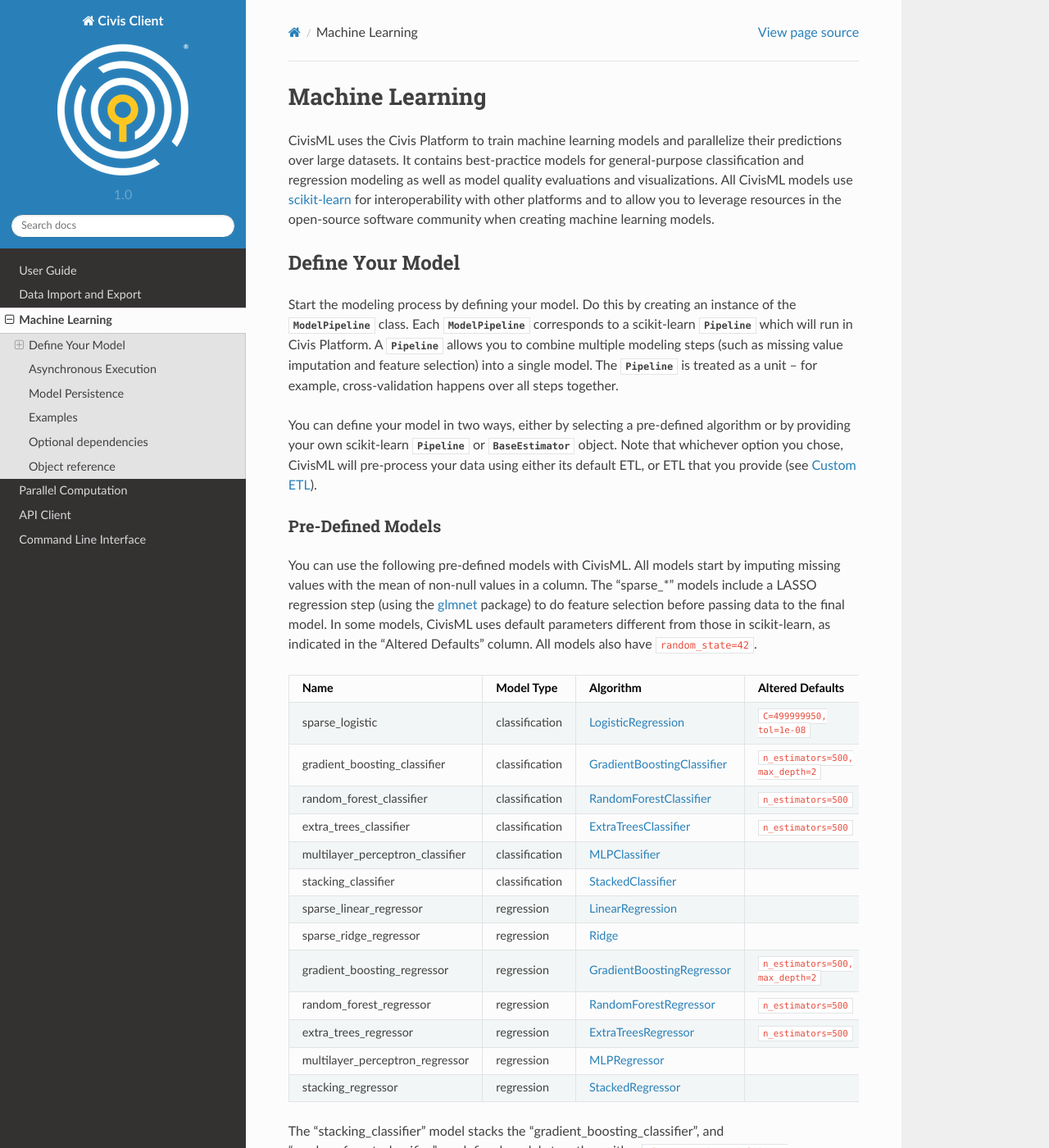
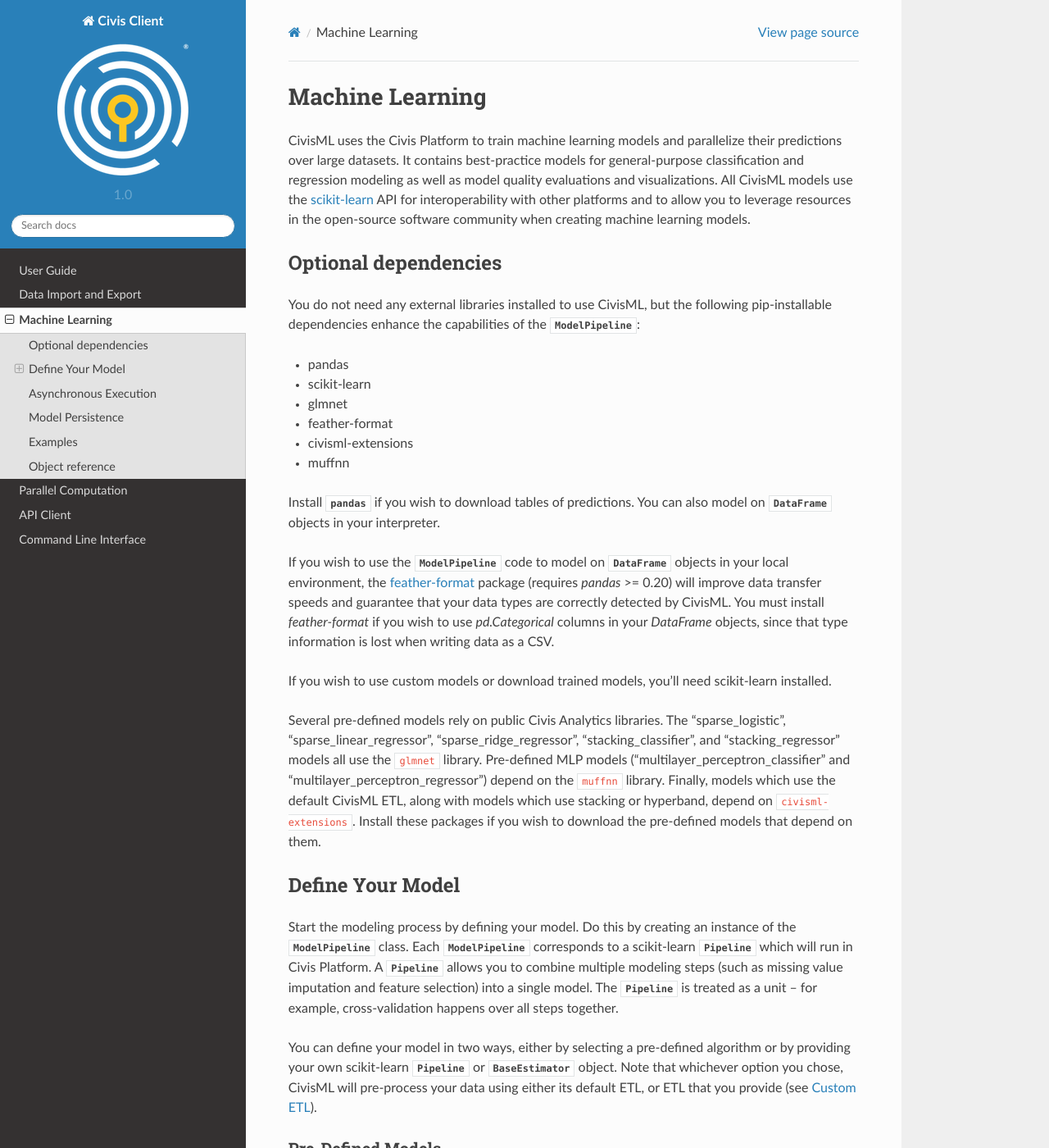
Before and after one commit to civisanalytics/civis-python, a Sphinx documentation site: the page built from docs/source/ml.rst, in a window 1280 px wide and 1400 px high. Shown: the whole window at 82% size. Built offline with Sphinx 7.4.7 and the Read the Docs theme 2.0.0, drawn with Linux system fonts in a browser that asks for light colours; some of the changed text lies outside the part shown.

Commit message:
DOC clarify when non-sklearn estimators used in CivisML

```diff
--- a/docs/source/ml.rst
+++ b/docs/source/ml.rst
@@ -6,10 +6,50 @@
 and parallelize their predictions over large datasets.
 It contains best-practice models for general-purpose classification
 and regression modeling as well as model quality evaluations and
-visualizations. All CivisML models use `scikit-learn <http://scikit-learn.org/>`_
-for interoperability with other platforms and to allow you to leverage
+visualizations. All CivisML models use the `scikit-learn <http://scikit-learn.org/>`_
+API for interoperability with other platforms and to allow you to leverage
 resources in the open-source software community when creating machine learning models.
 
+
+Optional dependencies
+=====================
+
+You do not need any external libraries installed to use CivisML, but
+the following pip-installable dependencies enhance the capabilities of the
+:class:`~civis.ml.ModelPipeline`:
+
+- pandas
+- scikit-learn
+- glmnet
+- feather-format
+- civisml-extensions
+- muffnn
+
+
+Install :mod:`pandas` if you wish to download tables of predictions.
+You can also model on :class:`~pandas.DataFrame` objects in your interpreter.
+
+If you wish to use the :class:`~civis.ml.ModelPipeline` code to model on
+:class:`~pandas.DataFrame` objects in your local environment, the
+`feather-format <https://github.com/wesm/feather>`_ package (requires `pandas` >= 0.20)
+will improve data transfer speeds and guarantee that your data types are correctly
+detected by CivisML. You must install `feather-format` if you wish to use
+`pd.Categorical` columns in your `DataFrame` objects, since that type information
+is lost when writing data as a CSV.
+
+If you wish to use custom models or download trained models,
+you'll need scikit-learn installed.
+
+Several pre-defined models rely on public Civis Analytics
+libraries. The "sparse_logistic", "sparse_linear_regressor",
+"sparse_ridge_regressor", "stacking_classifier", and "stacking_regressor" models
+all use the ``glmnet`` library. Pre-defined MLP models
+("multilayer_perceptron_classifier" and
+"multilayer_perceptron_regressor") depend on the ``muffnn``
+library. Finally, models which use the default CivisML ETL,
+along with models which use stacking or hyperband, depend on
+``civisml-extensions``. Install these packages if you wish to download
+the pre-defined models that depend on them.
 
 Define Your Model
 =================
@@ -48,15 +88,15 @@
 gradient_boosting_classifier      classification      `GradientBoostingClassifier <http://scikit-learn.org/stable/modules/generated/sklearn.ensemble.GradientBoostingClassifier.html>`_    ``n_estimators=500, max_depth=2``
 random_forest_classifier          classification      `RandomForestClassifier <http://scikit-learn.org/stable/modules/generated/sklearn.ensemble.RandomForestClassifier.html>`_            ``n_estimators=500``
 extra_trees_classifier            classification      `ExtraTreesClassifier <http://scikit-learn.org/stable/modules/generated/sklearn.ensemble.ExtraTreesClassifier.html>`_                ``n_estimators=500``
-multilayer_perceptron_classifier  classification      `MLPClassifier <https://github.com/civisanalytics/muffnn>`_
-stacking_classifier               classification      `StackedClassifier <https://github.com/civisanalytics/civisml-extensions>`_
+multilayer_perceptron_classifier  classification      `muffnn.MLPClassifier <https://github.com/civisanalytics/muffnn>`_
+stacking_classifier               classification      `civismlext.StackedClassifier <https://github.com/civisanalytics/civisml-extensions>`_
 sparse_linear_regressor           regression          `LinearRegression <http://scikit-learn.org/stable/modules/generated/sklearn.linear_model.LinearRegression.html>`_
 sparse_ridge_regressor            regression          `Ridge <http://scikit-learn.org/stable/modules/generated/sklearn.linear_model.Ridge.html>`_
 gradient_boosting_regressor       regression          `GradientBoostingRegressor <http://scikit-learn.org/stable/modules/generated/sklearn.ensemble.GradientBoostingRegressor.html>`_      ``n_estimators=500, max_depth=2``
 random_forest_regressor           regression          `RandomForestRegressor <http://scikit-learn.org/stable/modules/generated/sklearn.ensemble.RandomForestRegressor.html>`_              ``n_estimators=500``
 extra_trees_regressor             regression          `ExtraTreesRegressor <http://scikit-learn.org/stable/modules/generated/sklearn.ensemble.ExtraTreesRegressor.html>`_                  ``n_estimators=500``
-multilayer_perceptron_regressor   regression          `MLPRegressor <https://github.com/civisanalytics/muffnn>`_
-stacking_regressor                regression          `StackedRegressor <https://github.com/civisanalytics/civisml-extensions>`_
+multilayer_perceptron_regressor   regression          `muffnn.MLPRegressor <https://github.com/civisanalytics/muffnn>`_
+stacking_regressor                regression          `civismlext.StackedRegressor <https://github.com/civisanalytics/civisml-extensions>`_
 ================================  ================    ==================================================================================================================================   ==================================
 
 The "stacking_classifier" model stacks
```
Also changed, not shown: other parts of docs/source/ml.rst (+0 -40 lines), CHANGELOG.md (+3 -0 lines).
